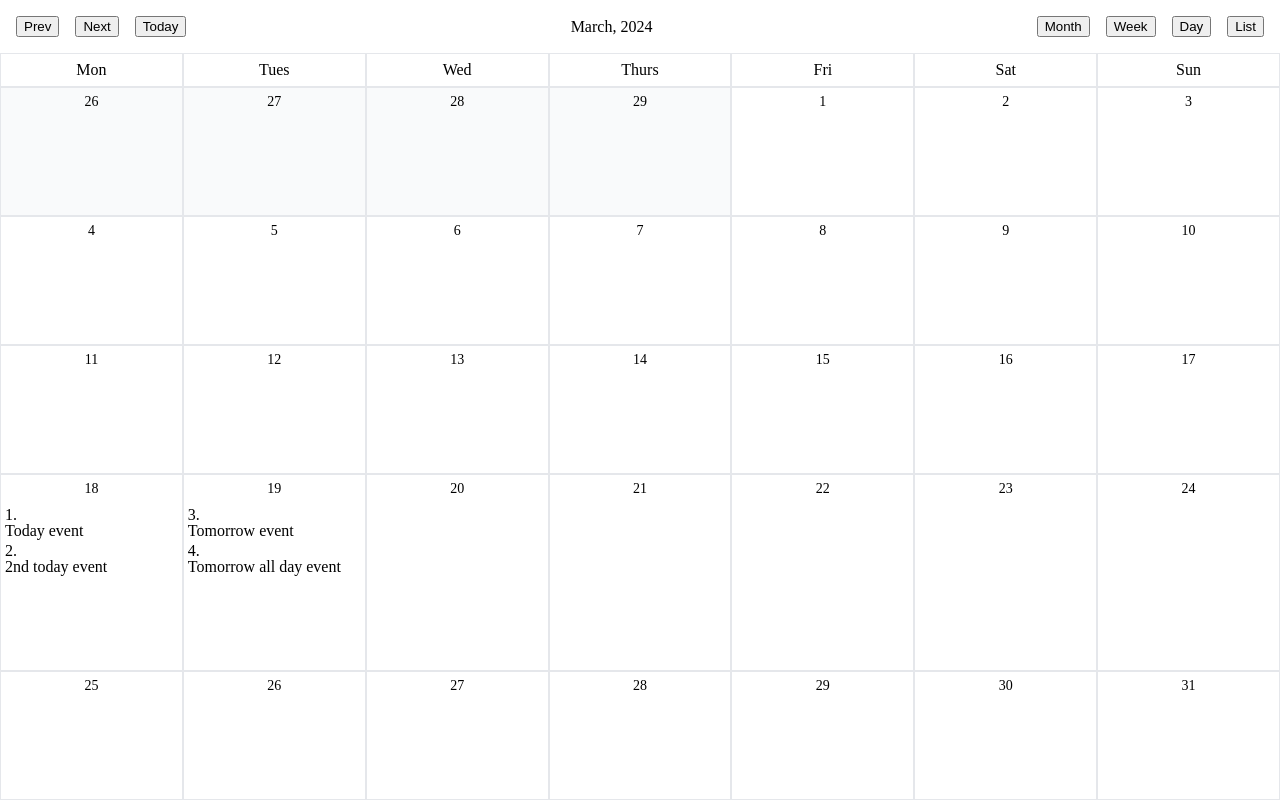
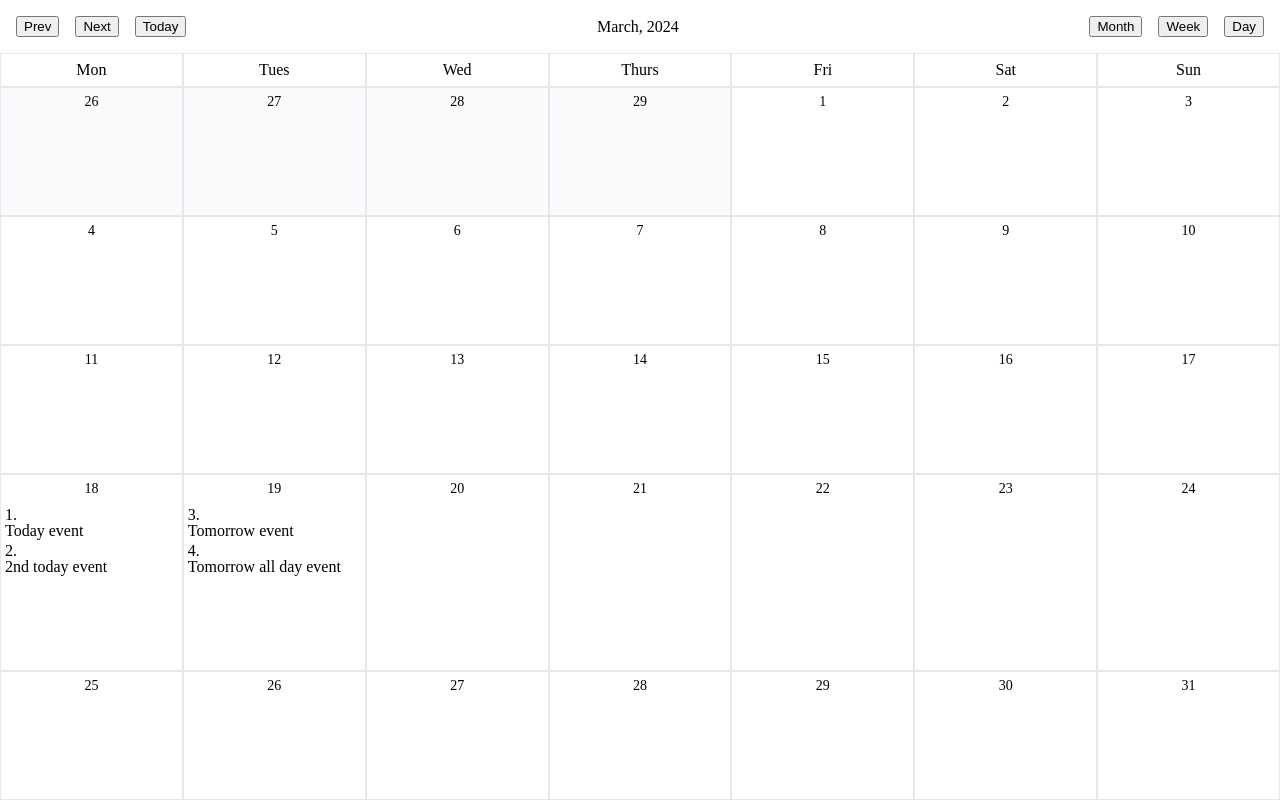
Before and after one commit to dragos-boisteanu/vue3-events-calendar, a Vue app: page / in a window 1280 px wide. Built offline with nearby package versions, Linux system fonts and the light colour scheme.

Commit message:
removed list mode

```diff
--- a/src/components/calendarComponent.vue
+++ b/src/components/calendarComponent.vue
@@ -120,7 +120,6 @@ const modes = {
   Month: 'month',
   Week: 'week',
   Day: 'day',
-  List: 'list'
 }
 
 const props = defineProps({
```
